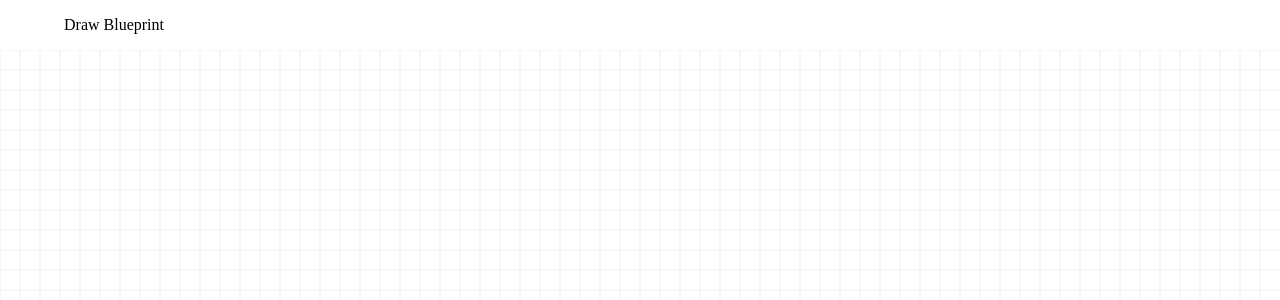
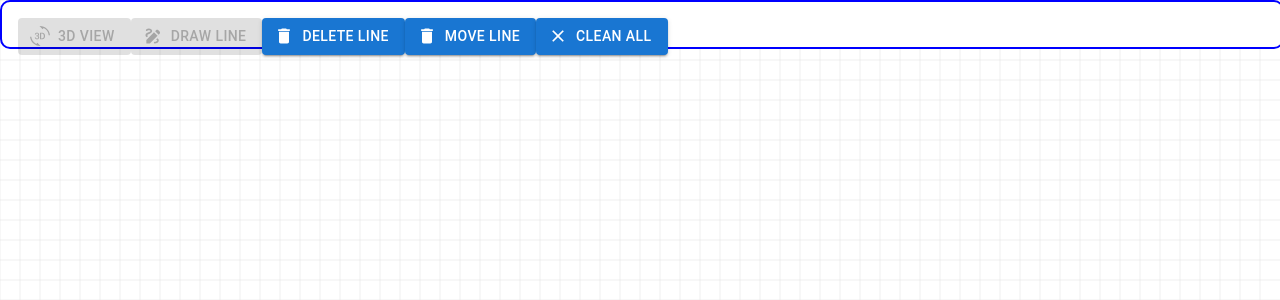
Before and after one commit to DragCk/react-blueprint, a React (Vite) app: page / in a window 1280 px wide. Shown: the top 300 px of the page. Built offline with nearby package versions, Linux system fonts and the light colour scheme.

Commit message:
Fix lines

```diff
--- a/src/App.jsx
+++ b/src/App.jsx
@@ -5,12 +5,20 @@ import FloorPlan from "./drawing/FloorPlan.jsx";
 import ThreeDrawing from "./fiber/Three.drawing.jsx";
 import { BrowserRouter, Routes, Route } from "react-router-dom";
 import { useState } from "react";
-import { Button, Container } from "@mui/material";
+import { Button, Container, Typography, Box } from "@mui/material";
+import DeleteIcon from "@mui/icons-material/Delete"
+import ClearIcon from "@mui/icons-material/Clear"
+import DrawIcon from "@mui/icons-material/Draw"
+import ThreeDRotation from '@mui/icons-material/ThreeDRotation';
+import MapIcon from '@mui/icons-material/Map.js';
+
 
 function App() {
   const [page, setPage] = useState("2D");
   const [lines, setLines] = useState([]);
   const [intersectionPoints, setIntersetcionPoints] = useState([]);
+  const [mode, setMode] = useState("drawing")
+
 
   const handleOnClick = () => {
     if (page === "2D") setPage("3D");
@@ -21,32 +29,62 @@ function App() {
     setLines([]);
   };
 
+
+  const handleChangeMode = (m) => {
+    setMode(m)
+    console.log(mode)
+  }
+
   return (
     <>
-      <Container>
-        {lines[0] ? (
-          <div>
-            <Button variant="contained" onClick={handleOnClick}>
+      <Box
+        width= "100vw"
+        height="45px"
+        position="fixed"
+        zIndex={10}
+        bgcolor= "white"
+        border="2px solid blue"
+        borderRadius="10px"
+        justifyContent="center"
+        alignContent="center"
+      >
+        {
+          <Box
+           margin="1rem"
+          >
+            <Button
+              variant="contained"
+              disabled={lines.length === 0}
+              onClick={handleOnClick}
+              startIcon={page==="2D"? <ThreeDRotation/> : <MapIcon/> }
+            >
               {page === "2D" ? "3D View" : "2D View"}
             </Button>
             {page === "2D" && (
-              <Button variant="contained" onClick={handleClean}>
-                Clean
-              </Button>
+              <>
+                <Button variant="contained" disabled={mode === "drawing"} onClick={() => {handleChangeMode("drawing")}} startIcon={<DrawIcon/>}>
+                  Draw Line
+                </Button>
+                <Button variant="contained" disabled={mode === "deleting"} onClick={() => {handleChangeMode("deleting")}} startIcon={<DeleteIcon/>}>
+                  Delete Line
+                </Button>
+                <Button variant="contained" disabled={mode === "Moving"} onClick={() => {handleChangeMode("Moving")}} startIcon={<DeleteIcon/>}>
+                  Move Line
+                </Button>
+                <Button variant="contained" onClick={handleClean} startIcon={<ClearIcon/>}>
+                  Clean All
+                </Button>
+              </>
             )}
-          </div>
-        ) : (
-          <div>
-            <p>Draw Blueprint</p>
-          </div>
-        )}
-      </Container>
+
+          </Box>
+        }
+      </Box>
       {page === "2D" ? (
         <FloorPlan
           lines={lines}
           setLines={setLines}
-          intersectionPoints={intersectionPoints}
-          setIntersetcionPoints={setIntersetcionPoints}
+          mode={mode}
         />
       ) : (
         <ThreeDrawing lines={lines} />
--- a/src/drawing/FloorPlan.jsx
+++ b/src/drawing/FloorPlan.jsx
@@ -4,11 +4,12 @@ import React, { useEffect, useState } from 'react';
 import { Stage, Layer, Line, Circle, Text, Label, Tag } from 'react-konva';
 import { v4 as uuidv4 } from 'uuid';
 
-const Floor = ({lines, setLines, intersectionPoints, setIntersetcionPoints}) => {
+const Floor = ({lines, setLines, mode}) => {
 
     const [tempLine, setTempLine] = useState(null);
+    const [drawing, setDrawing] = useState(false); // 新增了一個狀態變量用於標記是否正在繪製線
+    const [deleteMode, setDeleteMode] = useState(false)
     const [selectedLineIndex, setSelectedLineIndex] = useState(null);
-    const [drawing, setDrawing] = useState(false); // 新增了一個狀態變量用於標記是否正在繪製線
 
     const gridSize = 20;
 
@@ -18,16 +19,19 @@ const Floor = ({lines, setLines, intersectionPoints, setIntersetcionPoints}) =>
     };
 
     const handleMouseDown = (e) => {
+        if( mode === "drawing")
+        {
             const stage = e.target.getStage();
             const mousePos = stage.getPointerPosition();
             const snappedPos = snapToGrid(mousePos.x, mousePos.y);
             setDrawing(true);
             setTempLine([snappedPos[0], snappedPos[1], snappedPos[0], snappedPos[1]]);
+        }
     };
 
 
     const handleMouseMove = (e) => {
-        if (drawing) {
+        if (drawing && mode === "drawing") {
             const stage = e.target.getStage();
             const mousePos = stage.getPointerPosition();
             const snappedPos = snapToGrid(mousePos.x, mousePos.y);
@@ -36,7 +40,7 @@ const Floor = ({lines, setLines, intersectionPoints, setIntersetcionPoints}) =>
     };
 
     const handleMouseUp = () => {
-        if (drawing) {
+        if (drawing  && mode === "drawing") {
             setDrawing(false);
             setLines([...lines, tempLine]);
             setTempLine([]);
@@ -73,13 +77,14 @@ const Floor = ({lines, setLines, intersectionPoints, setIntersetcionPoints}) =>
         );
     };
 
-    const deleteSelectedLine = () => {
-        if (selectedLineIndex !== null) {
-            const newLines = lines.filter((_, index) => index !== selectedLineIndex);
-            setLines(newLines);
-            setSelectedLineIndex(null);
+
+    const handleDeleteLine = (index) => {
+        if ( mode === "deleting")
+        {
+            const newLines = lines.filter((_, i) => i !== index)
+            setLines(newLines)
         }
-    };
+    }
 
     // const calculateAngle = (line1, line2) => {
     //     const v1 = { x: line1[2] - line1[0], y: line1[3] - line1[1] };
@@ -148,10 +153,40 @@ const Floor = ({lines, setLines, intersectionPoints, setIntersetcionPoints}) =>
 
      const intersection = findIntersections()
 
-    console.log("Intersection");
-    console.log(intersection);
-    console.log("Lines:");
-    console.log(lines);
+    // console.log("Intersection");
+    // console.log(intersection);
+
+    const handleLineDragStart = (index) => {
+        if( mode === "Moving")
+        setSelectedLineIndex(index);
+    };
+
+    const handleLineDragEnd = (e) => {
+        if(mode === "Moving"){
+            const stage = e.target.getStage();
+            const mousePos = stage.getPointerPosition();
+            const snappedPos = snapToGrid(mousePos.x, mousePos.y);
+
+            const start = snapToGrid(mousePos.x - ( mousePos.x - lines[selectedLineIndex][0]), mousePos.y - ( mousePos.y - lines[selectedLineIndex][1]))
+            const end = snapToGrid(mousePos.x - ( mousePos.x - lines[selectedLineIndex][2]), mousePos.y - ( mousePos.y - lines[selectedLineIndex][3]))
+
+            const updatedLines = [...lines];
+            updatedLines[selectedLineIndex] = [
+                snappedPos[0] - (lines[selectedLineIndex][2] - lines[selectedLineIndex][0]) / 2,
+                snappedPos[1] - (lines[selectedLineIndex][3] - lines[selectedLineIndex][1]) / 2,
+                snappedPos[0] + (lines[selectedLineIndex][2] - lines[selectedLineIndex][0]) / 2,
+                snappedPos[1] + (lines[selectedLineIndex][3] - lines[selectedLineIndex][1]) / 2
+            ];
+            // updatedLines[selectedLineIndex] = [
+            //     ...start,
+            //     ...end,
+            // ]
+            console.log("updatedLines")
+            console.log(updatedLines)
+            setLines(updatedLines);
+            setSelectedLineIndex(null);
+        }
+    };
 
 
     return (
@@ -161,16 +196,23 @@ const Floor = ({lines, setLines, intersectionPoints, setIntersetcionPoints}) =>
             onMouseDown={handleMouseDown}
             onMouseMove={handleMouseMove}
             onMouseUp={handleMouseUp}
+
         >
             <Layer>
                 {drawGrid()}
+                {console.log("Lines:")}
+                {console.log(lines)}
                 {lines.map((line, index) => (
                     <>
                         <Line
-                            key={uuidv4()}
+                            key={index}
                             points={line}
                             stroke="blue"
                             strokeWidth={5}
+                            onClick={() => {handleDeleteLine(index)}}
+                            draggable={mode === "Moving" ? true : false}
+                            onDragStart={() => handleLineDragStart(index)}
+                            onDragEnd={handleLineDragEnd}
                         />
                         {drawDimensionLine(line, `${index}-dimension`)}
                     </>
@@ -192,7 +234,8 @@ const Floor = ({lines, setLines, intersectionPoints, setIntersetcionPoints}) =>
                 {/* <Label x={200} y={200} onClick={deleteSelectedLine}>
                         <Tag fill="white" pointerDirection="down" pointerWidth={10} pointerHeight={10} lineJoin="round" shadowColor="white" />
                         <Text text="Delete Selected Line" padding={5} fill="black" />
-                </Label> */}
+                    </Label>
+                */}
             </Layer>
         </Stage>
     );
--- a/src/fiber/Three.drawing.jsx
+++ b/src/fiber/Three.drawing.jsx
@@ -5,24 +5,6 @@ import { OrbitControls, Edges, Environment, MeshReflectorMaterial } from "@react
 import { Canvas } from "@react-three/fiber"
 
 import * as THREE from "three"
-
-
-// const lines = [
-//     [260, 240, 260, 540],
-//     [260, 540, 740, 540],
-//     [740, 540, 740, 420],
-//     [260, 240, 380, 120],
-//     [380, 120, 740, 120],
-//     [740, 120, 740, 420],
-//     [740, 360, 980, 360],
-//     [980, 360, 980, 540],
-//     [740, 540, 980, 540],
-//     [260, 360, 420, 360],
-//     [420, 360, 420, 540],
-//     [540, 140, 540, 260],
-//     [540, 260, 740, 260],
-//     [540, 140, 540, 120],
-// ]
 
 
 const ThreeDrawing = ({lines}) => {
@@ -80,7 +62,7 @@ const ThreeDrawing = ({lines}) => {
             <directionalLight position={ [ 1, 2, 3 ] } intensity={ 4.5 } />
             <ambientLight intensity={ 1.5 } />
 
-            <Environment preset="forest" background/>
+            <Environment preset="city" background/>
 
             {/* <gridHelper args={[2000, 2000, 0xff0000, 'teal']} /> */}
 
```
Also changed, not shown: src/pages/PageWraper.jsx (added, +19 -0 lines), src/Hhola.jsx (deleted). Lines whose indentation alone changed are shown as unchanged.
